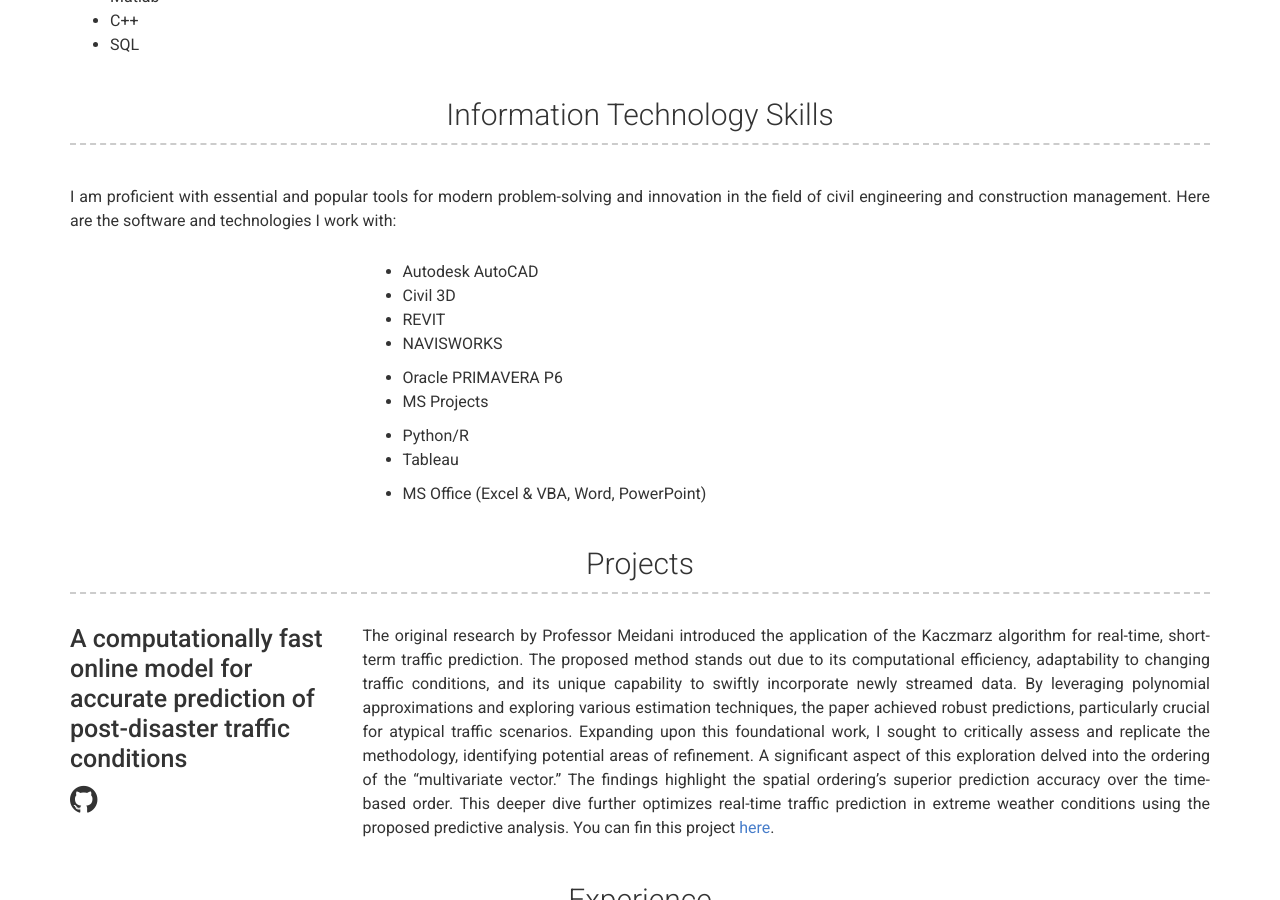
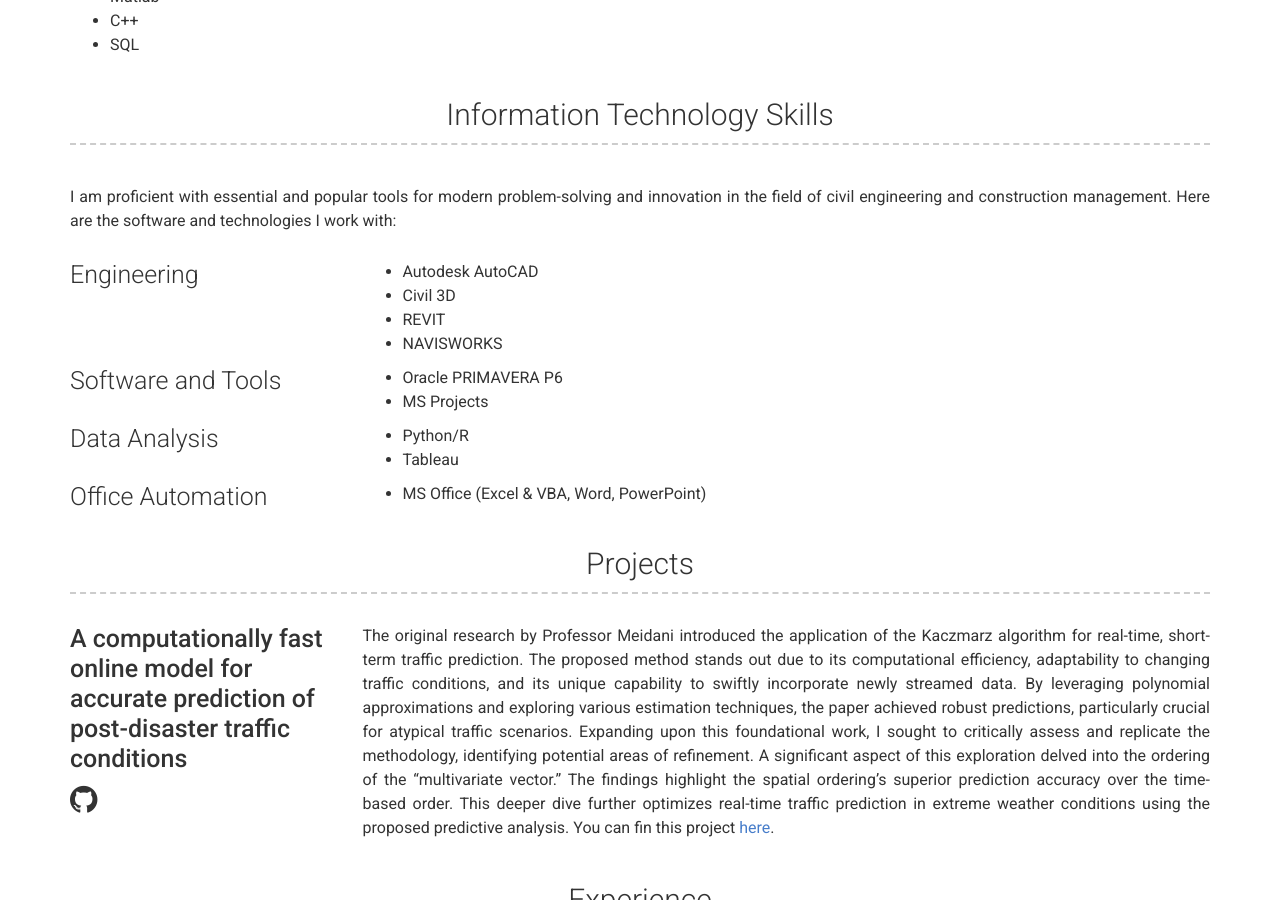
Before and after one commit to fsaudm/fsaudm.github.io, a Jekyll site: the page built from index.md, in a window 1280 px wide and 900 px high, scrolled down 3004 px. Built offline with Jekyll 4.4.1, drawn with Linux system fonts in a browser that asks for light colours.

Commit message:
Update skills.html

```diff
--- a/_includes/skills.html
+++ b/_includes/skills.html
@@ -10,7 +10,7 @@
 
     <!-- Engineering -->
     <div class="col-xs-12 col-sm-4 col-md-3 col-print-12 left-column">
-      <h4>{{Engineering}}</h4>
+      <h4>Engineering</h4>
     </div>
     <div class="col-xs-12 col-sm-8 col-md-9 col-print-12">
       <ul>
@@ -23,7 +23,7 @@
 
     <!-- Software and Tools -->
     <div class="col-xs-12 col-sm-4 col-md-3 col-print-12 left-column">
-      <h4>{{Software and Tools}}</h4>
+      <h4>Software and Tools</h4>
     </div>
     <div class="col-xs-12 col-sm-8 col-md-9 col-print-12">
       <ul>
@@ -36,7 +36,7 @@
 
     <!-- Data Analysis -->
     <div class="col-xs-12 col-sm-4 col-md-3 col-print-12 left-column">
-      <h4>{{Data Analysis}}</h4>
+      <h4>Data Analysis</h4>
     </div>
     <div class="col-xs-12 col-sm-8 col-md-9 col-print-12">
       <ul>
@@ -49,7 +49,7 @@
 
     <!-- Office Automation -->
     <div class="col-xs-12 col-sm-4 col-md-3 col-print-12 left-column">
-      <h4>{{Office Automation}}</h4>
+      <h4>Office Automation</h4>
     </div>
     <div class="col-xs-12 col-sm-8 col-md-9 col-print-12">
       <ul>
```
